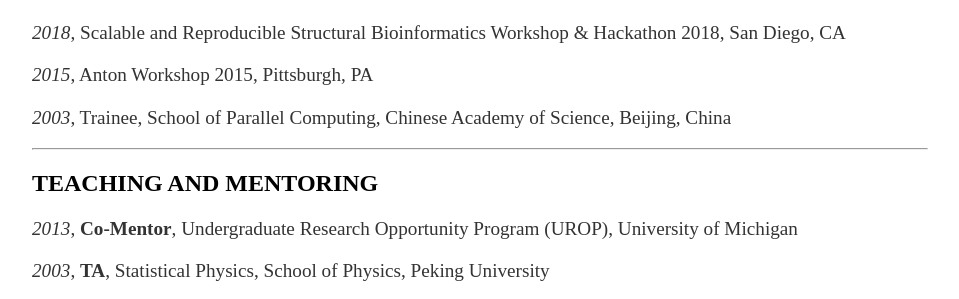
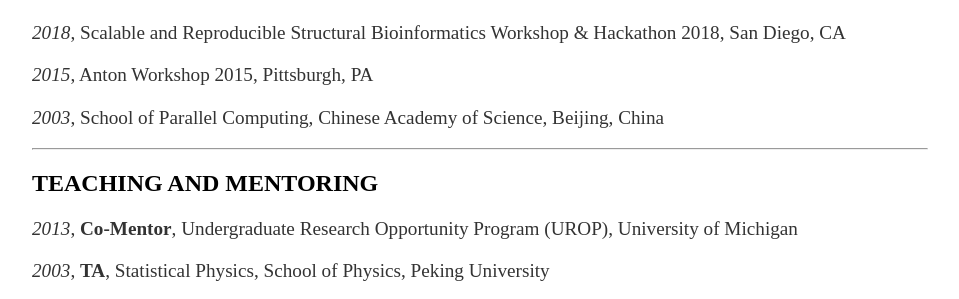
Before and after one commit to xinqyao/xinqyao.github.io, a Jekyll site: the page built from cv/index.md, in a window 1280 px wide and 900 px high, scrolled down 825 px. Shown: the part 153-452 px from the top of the window, without its empty margins (160-1119 px from the left). Built offline with Jekyll 4.4.1, drawn with Linux system fonts in a browser that asks for light colours.

Commit message:
Update index.md

```diff
--- a/cv/index.md
+++ b/cv/index.md
@@ -33,7 +33,7 @@ Web: <https://xinqyao.github.io> <br>
 ## TRAININGS
 <p> <em>2018</em>,	Scalable and Reproducible Structural Bioinformatics Workshop & Hackathon 2018, San Diego, CA </p>
 <p> <em>2015</em>,	Anton Workshop 2015, Pittsburgh, PA </p>
-<p> <em>2003</em>, Trainee, School of Parallel Computing, Chinese Academy of Science, Beijing, China </p>
+<p> <em>2003</em>, School of Parallel Computing, Chinese Academy of Science, Beijing, China </p>
 ---
 
 ## TEACHING AND MENTORING
```
